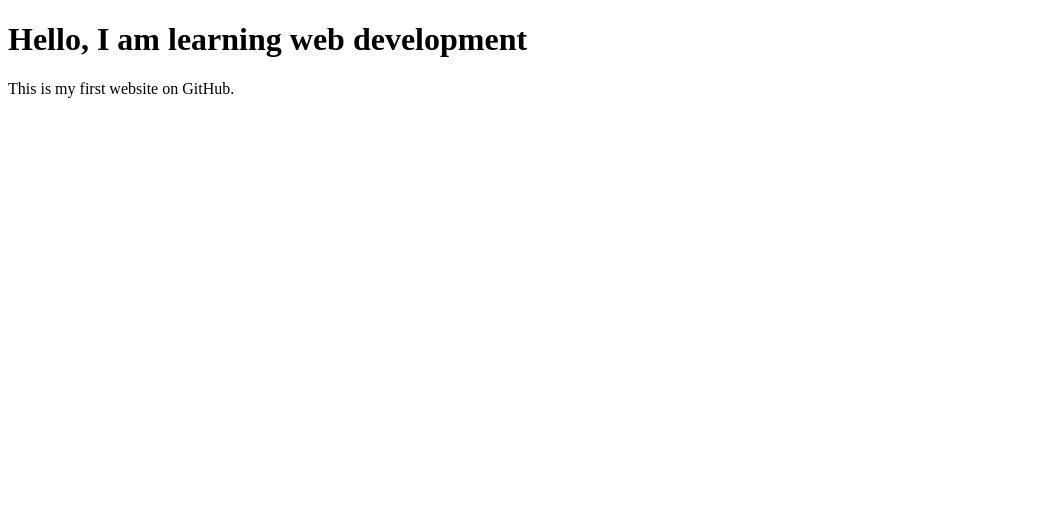
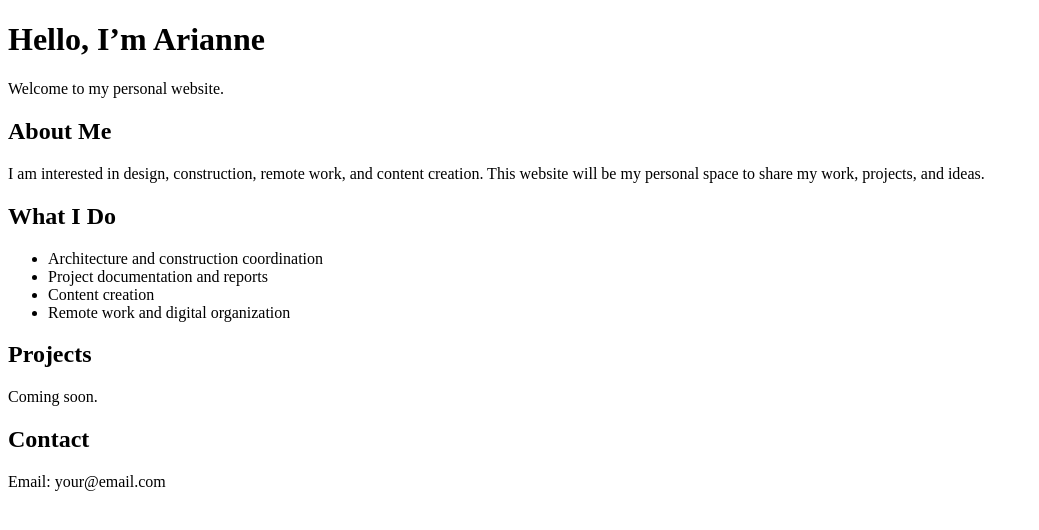
Before and after one commit to ariannedm-dotcom/cautious-octo-waffle, a plain HTML site: page index.html in a window 1280 px wide. Shown: the whole page, without its empty margins (0-1039 px from the left). Drawn offline with Linux system fonts and the light colour scheme.

Commit message:
Update index.html

```diff
--- a/index.html
+++ b/index.html
@@ -1,10 +1,31 @@
 <!DOCTYPE html>
 <html>
 <head>
-  <title>My First Website</title>
+  <title>Arianne | Personal Website</title>
 </head>
 <body>
-  <h1>Hello, I am learning web development</h1>
-  <p>This is my first website on GitHub.</p>
+  <h1>Hello, I’m Arianne</h1>
+
+  <p>Welcome to my personal website.</p>
+
+  <h2>About Me</h2>
+  <p>
+    I am interested in design, construction, remote work, and content creation.
+    This website will be my personal space to share my work, projects, and ideas.
+  </p>
+
+  <h2>What I Do</h2>
+  <ul>
+    <li>Architecture and construction coordination</li>
+    <li>Project documentation and reports</li>
+    <li>Content creation</li>
+    <li>Remote work and digital organization</li>
+  </ul>
+
+  <h2>Projects</h2>
+  <p>Coming soon.</p>
+
+  <h2>Contact</h2>
+  <p>Email: your@email.com</p>
 </body>
 </html>
```
